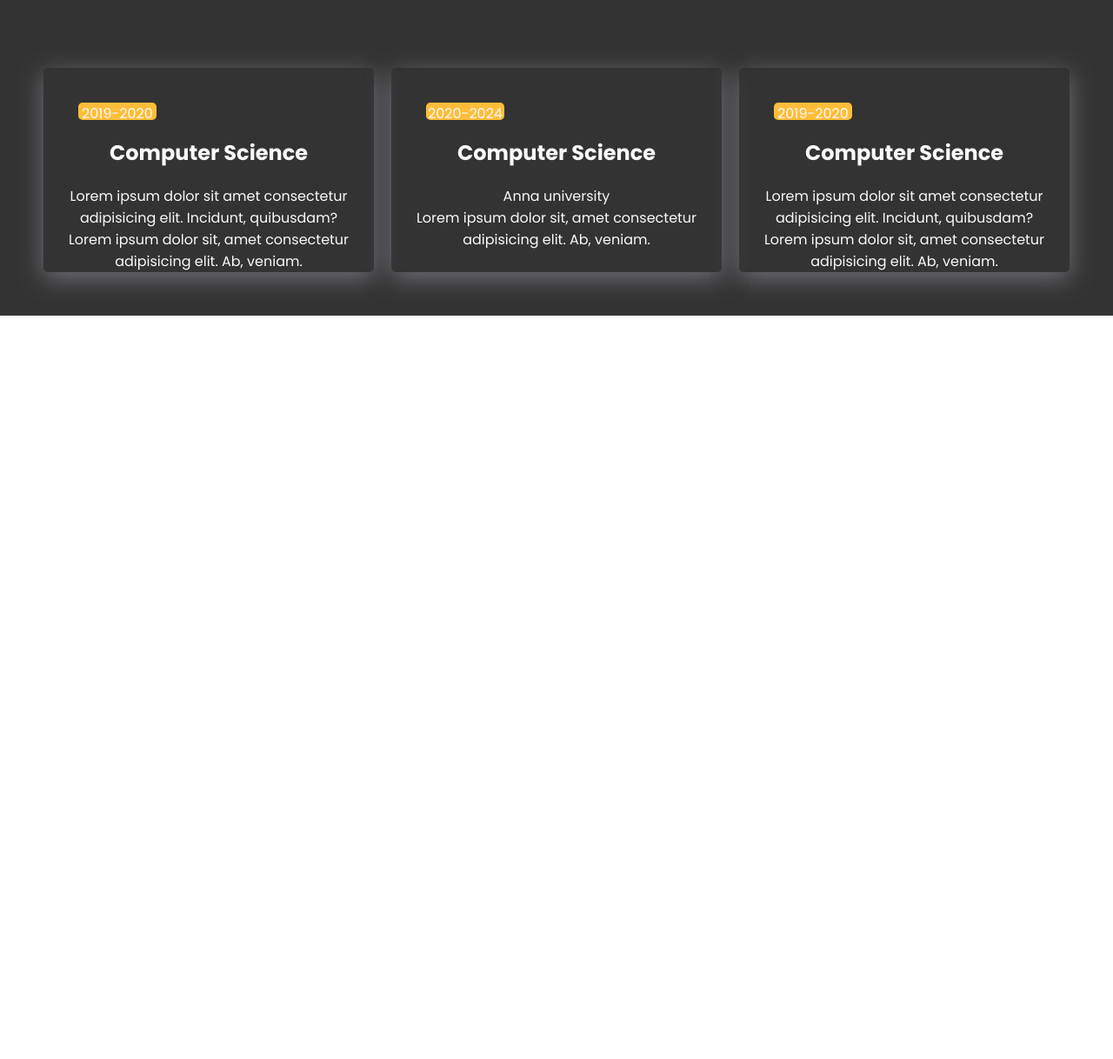
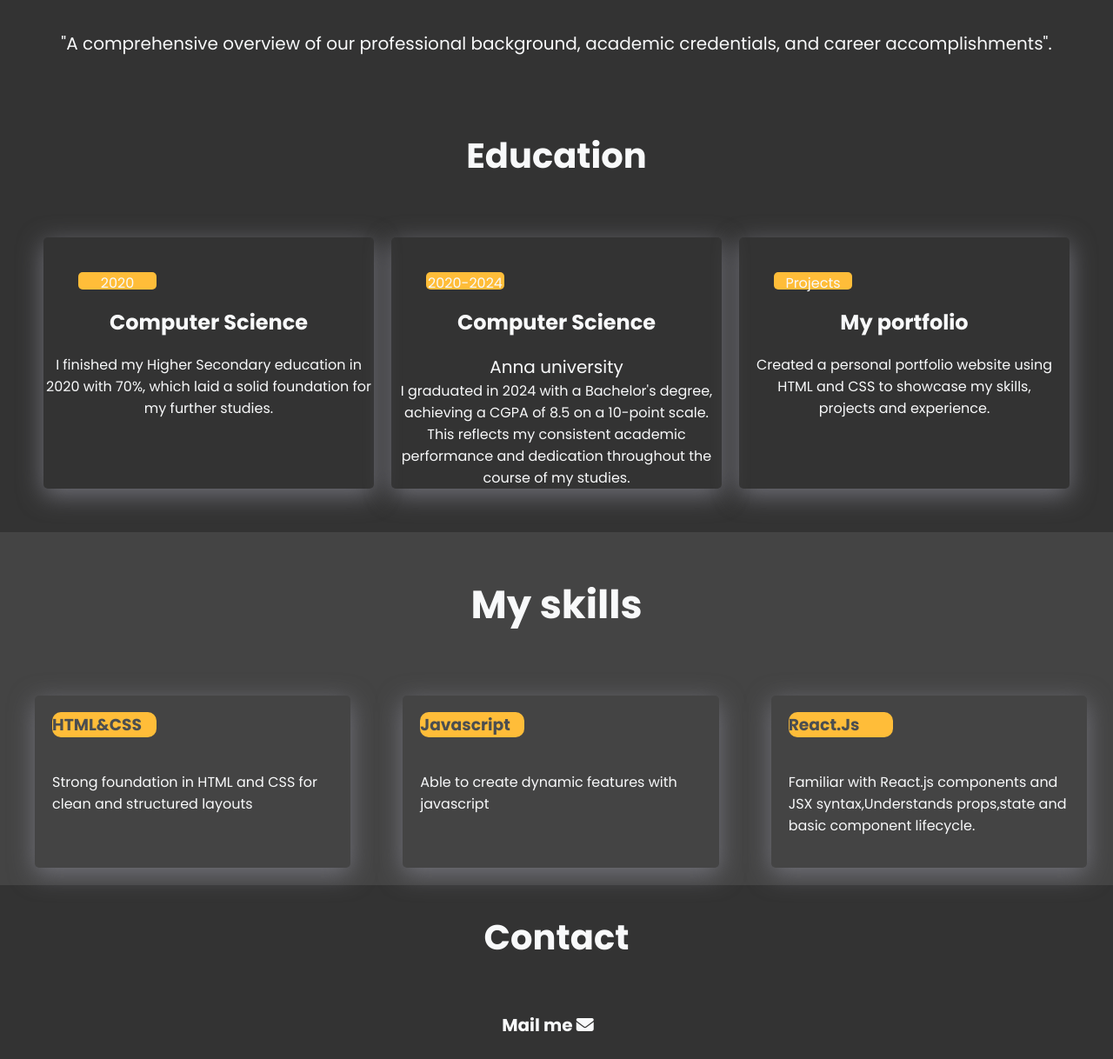
Before and after one commit to Thirshika/portfolio, a plain HTML site: page index.html in a window 1280 px wide. Shown: the part 1082-2300 px from the top of the page at 87% size. Before the commit the page ends 1445 px from the top, so only its background shows below. Drawn offline with Linux system fonts and the light colour scheme.

Commit message:
change all

```diff
--- a/css/style.css
+++ b/css/style.css
@@ -23,9 +23,13 @@
     justify-content: center;
     align-items: center;
 }
+.inline{
+    color:#ffbd39;
+    margin-left: 20px;
+}
 /* Banner styles  */
 .banner-container{
-    height:70vh;
+
     background-color: #444;
     display: grid;
     grid-template-columns: 1fr 1fr;
@@ -69,6 +73,10 @@
    background-color: #0d6efd;
    transition: all 1s ease-in-out;
 }
+
+.img{
+    width:100px;
+}
 /* banner education */
 .portfolio-education{
       background-color: hsl(0, 0%, 20%);
@@ -104,3 +112,75 @@
     margin-left: 40px;
     margin-top:40px;
 }
+.paragraph{
+    font-size: 20px;
+    text-align: center;
+}
+.first{
+    font-size: 20px;
+    margin-top: 10px;
+}
+.box{
+    justify-content: center;
+}
+/* skill section */
+.skill-container{
+    background-color: #444;
+}
+.heading{
+    margin: 0%;
+    color: #f8f9fa;
+    text-align: center;
+    font-size: 45px;
+    padding:50px;
+}
+.skill-main{
+    display:grid;
+    grid-template-columns: 1fr 1fr 1fr;
+    gap:20px;
+    margin-right: 30px;
+    border-radius: 10px;
+
+}
+.box3{
+    color:#4b4e50;
+    background-color: #ffbd39;
+    width:120px;
+    border-radius:10px;
+    margin-left:20px;
+
+}
+p{
+    color:#f8f9fa;
+    padding: 20px;
+    justify-content: center;
+}
+.skill-info{
+    box-shadow: rgba(119, 119, 128, 0.927) 0px 7px 29px 0px;
+    border-radius: 5px;
+    margin-left: 40px;
+    margin-top:20px;
+    margin-bottom: 20px;
+
+}
+
+/*footer section  */
+.footer-sec{
+    background-color: #333;
+}
+.contact-heading{
+    margin: 0%;
+    padding:30px;
+    font-size: 40px;
+    color:#f8f9fa;
+    text-align: center;
+}
+.contact-info{
+    text-align: center;
+    color:#f8f9fa;
+    font-size: 20px;
+
+}
+.icon{
+    margin-right:20px;
+}
--- a/index.html
+++ b/index.html
@@ -17,6 +17,7 @@
     <link href="./css/general.css" rel="stylesheet">
     <link href="./css/queries.css" rel="stylesheet">
     <link href="./css/style.css" rel="stylesheet">
+    <link rel="stylesheet" href="https://cdnjs.cloudflare.com/ajax/libs/font-awesome/6.7.2/css/all.min.css" integrity="sha512-Evv84Mr4kqVGRNSgIGL/F/aIDqQb7xQ2vcrdIwxfjThSH8CSR7PBEakCr51Ck+w+/U6swU2Im1vVX0SVk9ABhg==" crossorigin="anonymous" referrerpolicy="no-referrer" />
 </head>
 
 <body>
@@ -35,45 +36,83 @@
         <section class="banner-container">
             <div class="information">
                 <div class="info-text">
-                    <h3>Hello !</h3>
-                    <p>Lorem ipsum dolor sit amet consectetur adipisicing elit. Ea natus dolorum quibusdam cumque
-                        quisquam magni, tempora sunt est et voluptates quod doloribus quas officia? Vitae reprehenderit
-                        quibusdam sapiente iste explicabo.</p>
+                    <h3 class="inline">Hello !</h3>
+                    <p>I'm Thirshika. K. I'm a Computer Science Engineering student and Web Designer</p>
+
+                      <p>  I'm passionate about creating modern and responsive websites. With a strong foundation in coding and design, I enjoy turning ideas into functional, user-friendly digital experiences. I'm always exploring new technologies and improving my skills in web development..</p>
                     <div class="buttons-section">
                         <div class="info-button-hire">Hire Me</div>
                         <div class="info-button-cv">Download CV</div>
                     </div>
                 </div>
             </div>
+            <div class="portfolio-image">
+                <img src="assests/images/undraw_creative-flow_t3kz.svg" alt="portfolio">
+            </div>
         </section>
         <section class="portfolio-education">
             <h3 class="resume">Our Resume</h3>
-            <p class="paragraph">Lorem ipsum dolor sit amet consectetur, adipisicing elit. Error iusto aliquid voluptatem, eligendi laborum iure soluta quae accusantium eos. Libero.</p>
+            <p class="paragraph">"A comprehensive overview of our professional background, academic credentials, and career accomplishments".</p>
             <h3 class="edu-title">Education</h3>
             <div class="Education-box">
-                <div class="edu-info-box" >
-                    <div class="box1">2019-2020</div>
-                    <div class="box"><h2>Computer Science</h2></div>
-                    <div class="box">Lorem ipsum dolor sit amet consectetur adipisicing elit. Incidunt, quibusdam?</div>
-                    <div class="box">Lorem ipsum dolor sit, amet consectetur adipisicing elit. Ab, veniam.</div>
-
+                <div class="edu-info-box">
+                    <div class="box1">2020</div>
+                    <div class="box">
+                        <h2>Computer Science</h2>
+                    </div>
+                    <div class="box">I finished my Higher Secondary education in 2020 with 70%, which laid a solid foundation for my further studies.</div>
                 </div>
-                <div class="edu-info-box" >
+                <div class="edu-info-box">
                     <div class="box1">2020-2024</div>
-                    <div class="box"><h2>Computer Science</h2></div>
-                    <div class="box">Anna university</div>
-                    <div class="box">Lorem ipsum dolor sit, amet consectetur adipisicing elit. Ab, veniam.</div>
-
+                    <div class="box">
+                        <h2>Computer Science</h2>
+                    </div>
+                    <div class="first">Anna university</div>
+                    <div class="box">I graduated in 2024 with a Bachelor's degree, achieving a CGPA of 8.5 on a 10-point scale. This reflects my consistent academic performance and dedication throughout the course of my studies.</div>
                 </div>
-                <div class="edu-info-box" >
-                    <div class="box1">2019-2020</div>
-                    <div class="box"><h2>Computer Science</h2></div>
-                    <div class="box">Lorem ipsum dolor sit amet consectetur adipisicing elit. Incidunt, quibusdam?</div>
-                    <div class="box">Lorem ipsum dolor sit, amet consectetur adipisicing elit. Ab, veniam.</div>
+                <div class="edu-info-box">
+                    <div class="box1">Projects</div>
+                    <div class="box">
+                        <h2>My portfolio</h2>
+                    </div>
+                    <div class="box">Created a personal portfolio website using HTML and CSS to showcase my skills, projects and experience.</div>
 
                 </div>
             </div>
         </section>
+        <div class="skill-container">
+            <h2 class="heading">My skills</h2>
+            <div class="skill-main">
+                <div class="skill-info">
+                    <h3 class="box3">HTML&CSS</h3>
+                    <p>Strong foundation in HTML and CSS for clean and structured layouts</p>
+                </div>
+                <div class="skill-info">
+                    <h3 class="box3">Javascript</h3>
+                    <p>Able to create dynamic features with javascript</p>
+                </div>
+                <div class="skill-info">
+                    <h3 class="box3">React.Js</h3>
+                    <p>Familiar with React.js components and JSX syntax,Understands props,state and basic component
+                        lifecycle.</p>
+                </div>
+            </div>
+        </div>
     </main>
+    <footer>
+        <section class="footer-sec">
+            <h3 class="contact-heading">Contact</h3>
+            <div class="contact-info">
+                <h4 class="icon"><a href="mailto:thirshikannan07@gmail.com">Mail me</a>
+                     <i class="fa-solid fa-envelope"></i>
+                <h4 class="icon"><a href="https://www.linkedin.com/in/thirshika-k-75653a30b?utm_source=share&utm_campaign=share_via&utm_content=profile&utm_medium=android_appnumber">linkedin</a>
+                     <i class="fa-brands fa-linkedin"></i>
+                <h4 class="icon">Phone :9566313466
+                    <i class="fa-solid fa-user"></i>
+                </h4>
+            </div>
+        </section>
+    </footer>
 </body>
+
 </html>
```
Also changed, not shown: assests/images/undraw_creative-flow_t3kz.svg (added).
